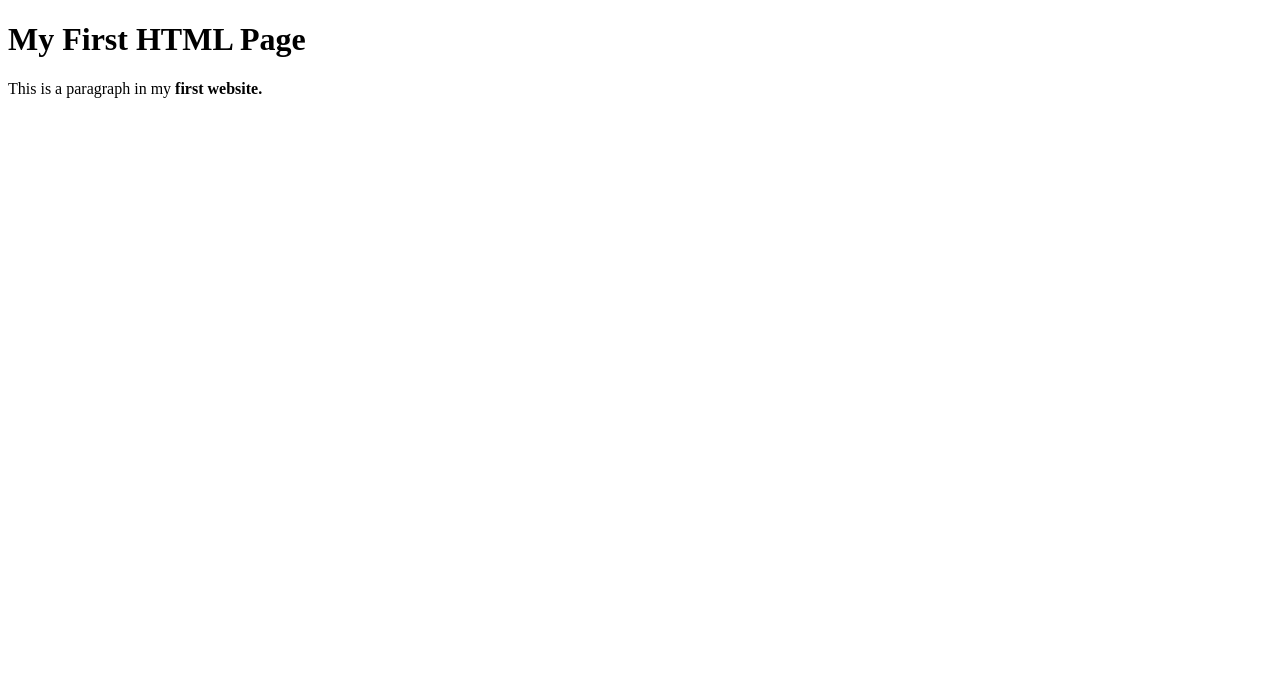
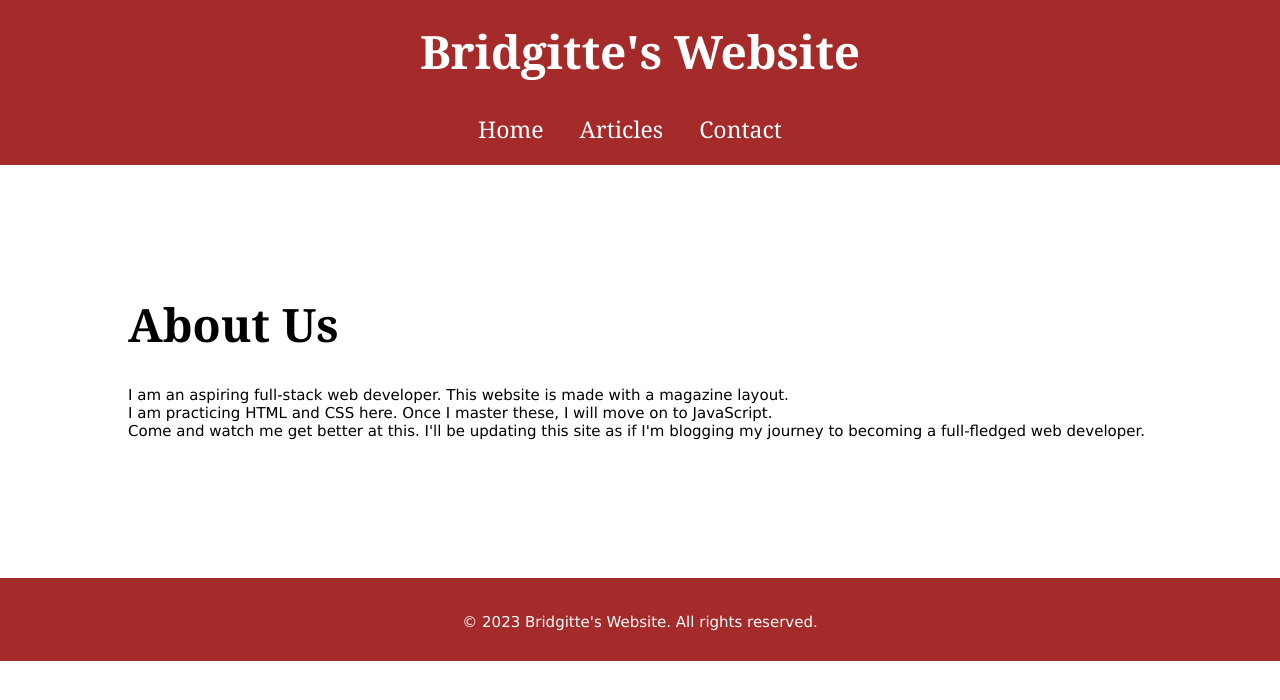
Before and after one commit to bridgittenerja/bridge-myfirswebsite, a plain HTML site: page index.html in a window 1280 px wide. Drawn offline with Linux system fonts and the light colour scheme.

Commit message:
Update index.html
made with magazine layout

```diff
--- a/index.html
+++ b/index.html
@@ -1,12 +1,87 @@
 <!DOCTYPE html>
-<html lang="en">
+<html>
 <head>
-    <meta charset="UTF-8">
-    <meta name="viewport" content="width=, initial-scale=1.0">
-    <title>Document</title>
+  <title>Bridgitte's Website</title>
+  <style>
+    /* CSS for the about page */
+    body {
+      font-family: Georgia, Lucida Grande;
+	  font-size: 23px;
+      margin: 0;
+      padding: 0;
+    }
+
+    header {
+      background-color: brown;
+      color: #fff;
+      padding: 20px;
+      text-align: center;
+    }
+
+    nav ul {
+      list-style-type: none;
+      margin: 0;
+      padding: 0;
+      text-align: center;
+    }
+
+    nav ul li {
+      display: inline-block;
+      margin-right: 20px;
+    }
+
+    nav ul li a {
+      color: #fff;
+      text-decoration: none;
+      padding: 5px;
+    }
+
+    main {
+      padding: 10%;
+
+    }
+
+    h1 {
+      margin-top: 0;
+    }
+
+    p {
+		font-family: Verdana;
+		font-size: 15px;
+      margin-bottom: 10px;
+    }
+
+    footer {
+      background-color: brown;
+      color: #fff;
+      padding: 20px;
+      text-align: center;
+    }
+  </style>
 </head>
 <body>
-    <h1> My First HTML Page </h1>
-    <p> This is a paragraph in my <strong>first website.</strong></p>
+  <header>
+    <h1>Bridgitte's Website</h1>
+    <nav>
+      <ul>
+        <li><a href="index.html">Home</a></li>
+        <li><a href="articles.html">Articles</a></li>
+        <li><a href="contact.html">Contact</a></li>
+      </ul>
+    </nav>
+  </header>
+
+  <main>
+    <h1>About Us</h1>
+    <p> I am an aspiring full-stack web developer.
+		This website is made with a magazine layout. <br>
+		I am practicing HTML and CSS here. Once I master these, I will move on to JavaScript.<br>
+		Come and watch me get better at this. I'll be updating this site as if I'm blogging my journey to becoming a full-fledged web developer.
+	</p>
+  </main>
+
+  <footer>
+    <p>&copy; 2023 Bridgitte's Website. All rights reserved.</p>
+  </footer>
 </body>
 </html>
```
